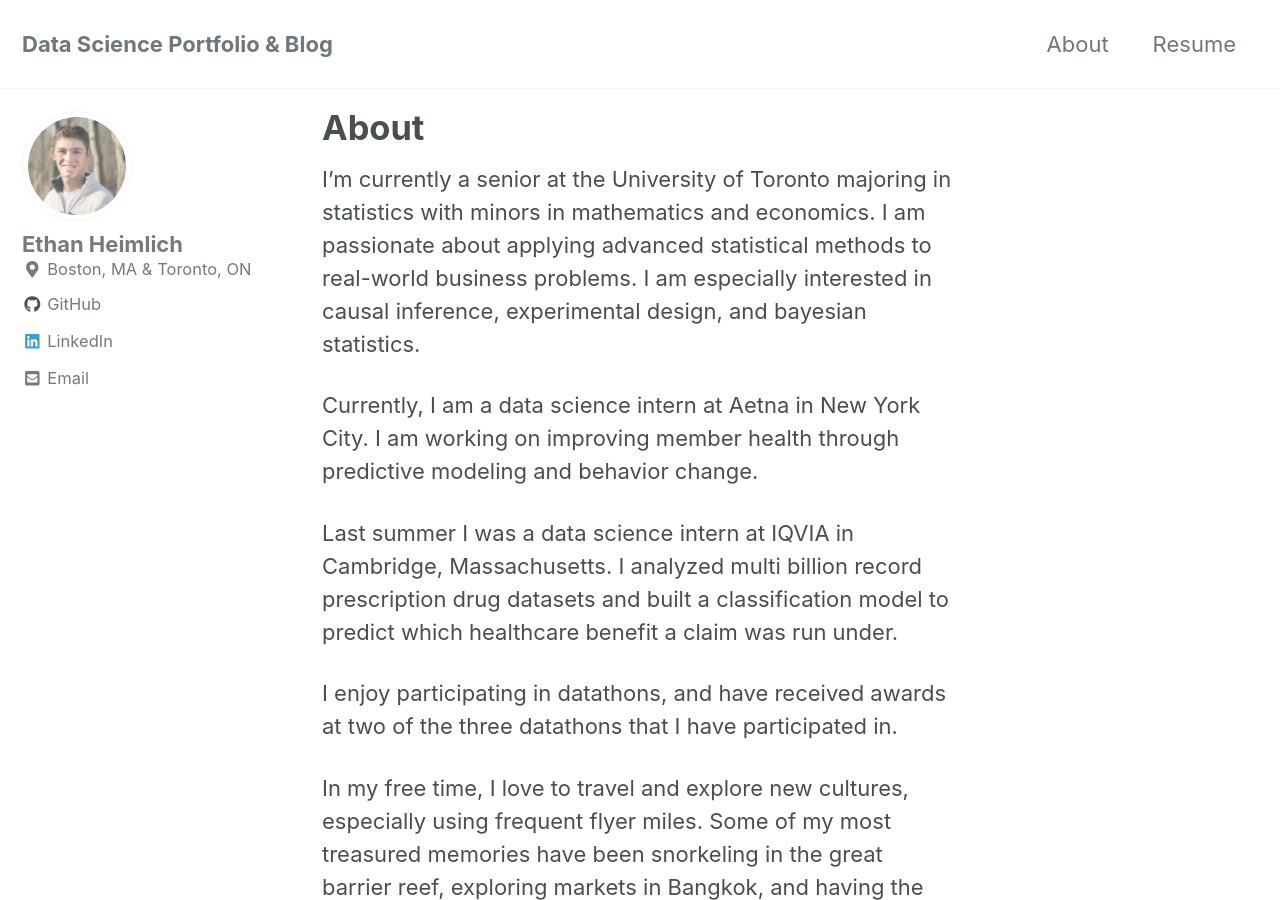
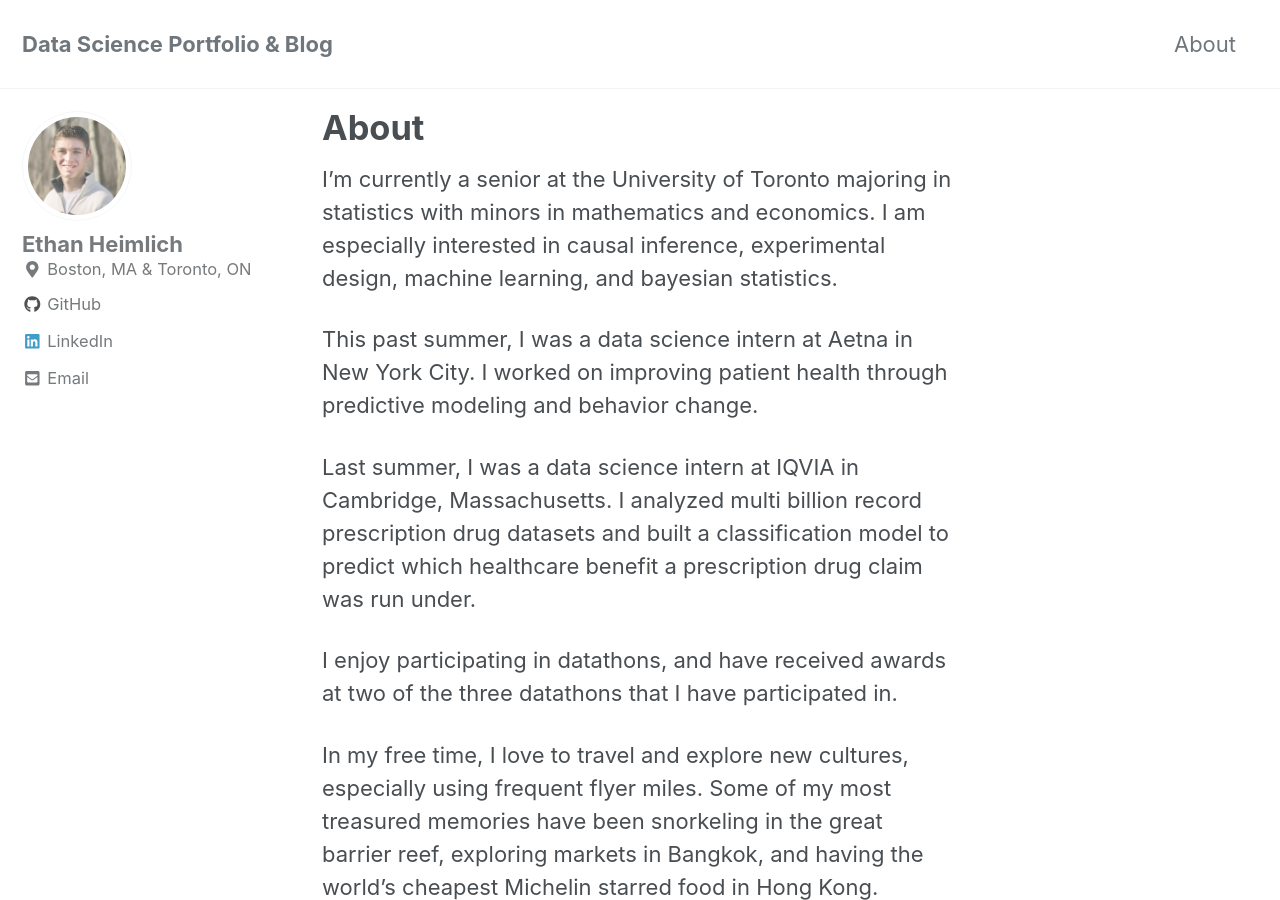
Before and after one commit to eheimlich/eheimlich.github.io, a Jekyll site: the page built from _pages/about.md, in a window 1280 px wide and 900 px high. Built offline with Jekyll 4.4.1, drawn with Linux system fonts in a browser that asks for light colours; cached includes are drawn as plain includes; nearby versions of some CDN libraries.

Commit message:
Removed resume from navigation and updated about page

```diff
--- a/_data/navigation.yml
+++ b/_data/navigation.yml
@@ -2,8 +2,8 @@
 main:
   - title: "About"
     url: /about/
-  - title: "Resume"
-    url: /resume/
+  #- title: "Resume"
+  #  url: /resume/
   #- title: "Resume"
     #url: resume.HTML
   # - title: "Sample Collections"
--- a/_pages/about.md
+++ b/_pages/about.md
@@ -4,14 +4,13 @@ permalink: /about/
 ---
 
 I'm currently a senior at the University of Toronto majoring in statistics with minors
-in mathematics and economics. I am passionate about applying advanced
-statistical methods to real-world business problems. I am especially interested in causal inference, experimental design, and bayesian statistics.
+in mathematics and economics. I am especially interested in causal inference, experimental design, machine learning, and bayesian statistics.
 
-Currently, I am a data science intern at Aetna in New York City. I am working on improving member health through predictive modeling and behavior change.
+This past summer, I was a data science intern at Aetna in New York City. I worked on improving patient health through predictive modeling and behavior change.
 
-Last summer I was a data science intern at IQVIA in Cambridge, Massachusetts.
+Last summer, I was a data science intern at IQVIA in Cambridge, Massachusetts.
 I analyzed multi billion record prescription drug datasets and built a classification
-model to predict which healthcare benefit a claim was run under.
+model to predict which healthcare benefit a prescription drug claim was run under.
 
 I enjoy participating in datathons, and have received awards at
 two of the three datathons that I have participated in.
```
